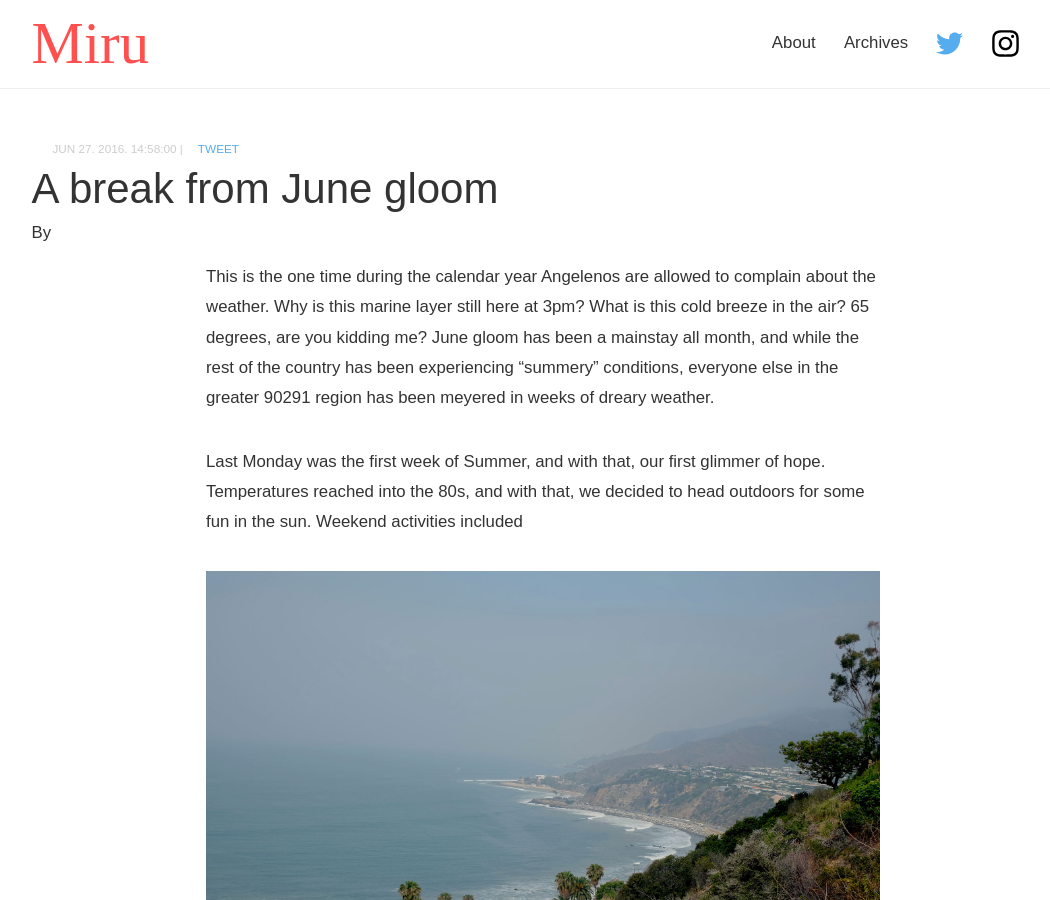
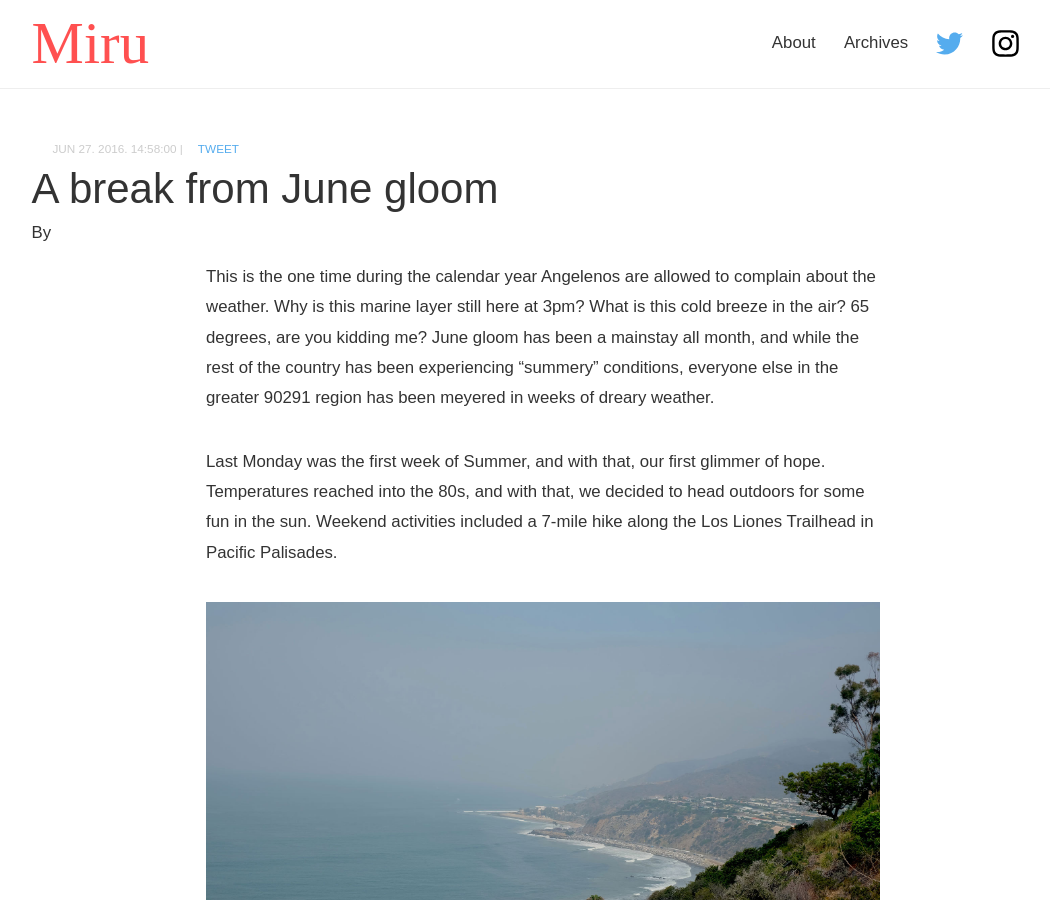
Before and after one commit to PHironaka/Miru-Blog, a Jekyll site: the page built from _posts/2016-06-27-a-break-from-june-gloom.markdown, in a window 1280 px wide and 900 px high. Shown: the whole window, without its empty margins (97-1147 px from the left). Built offline with Jekyll 4.4.1, drawn with Linux system fonts in a browser that asks for light colours; some web fonts are replaced; a script that is not in the unit is left out; comment, search, counter and statistics services are not loaded.

Commit message:
Updated A Break From June Gloom

```diff
--- a/_posts/2016-06-27-a-break-from-june-gloom.markdown
+++ b/_posts/2016-06-27-a-break-from-june-gloom.markdown
@@ -5,6 +5,6 @@ date: 2016-06-27 14:58:00 Z
 
 This is the one time during the calendar year Angelenos are allowed to complain about the weather. Why is this marine layer still here at 3pm? What is this cold breeze in the air? 65 degrees, are you kidding me? June gloom has been a mainstay all month, and while the rest of the country has been experiencing "summery" conditions, everyone else in the greater 90291 region has been meyered in weeks of dreary weather.
 
-Last Monday was the first week of Summer, and with that, our first glimmer of hope. Temperatures reached into the 80s, and with that, we decided to head outdoors for some fun in the sun. Weekend activities included
+Last Monday was the first week of Summer, and with that, our first glimmer of hope. Temperatures reached into the 80s, and with that, we decided to head outdoors for some fun in the sun. Weekend activities included a 7-mile hike along the Los Liones Trailhead in Pacific Palisades.
 
 ![DSCF7024.JPG](/uploads/DSCF7024.JPG)
```
